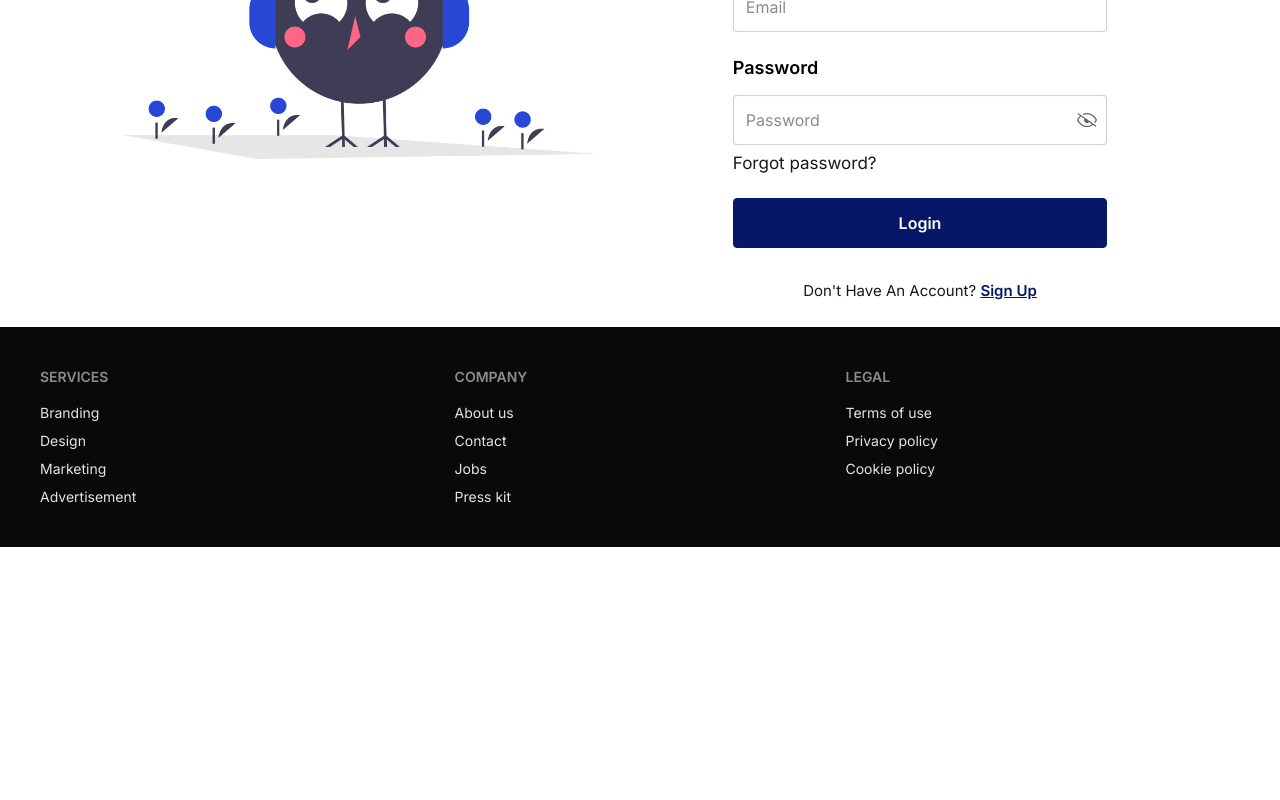
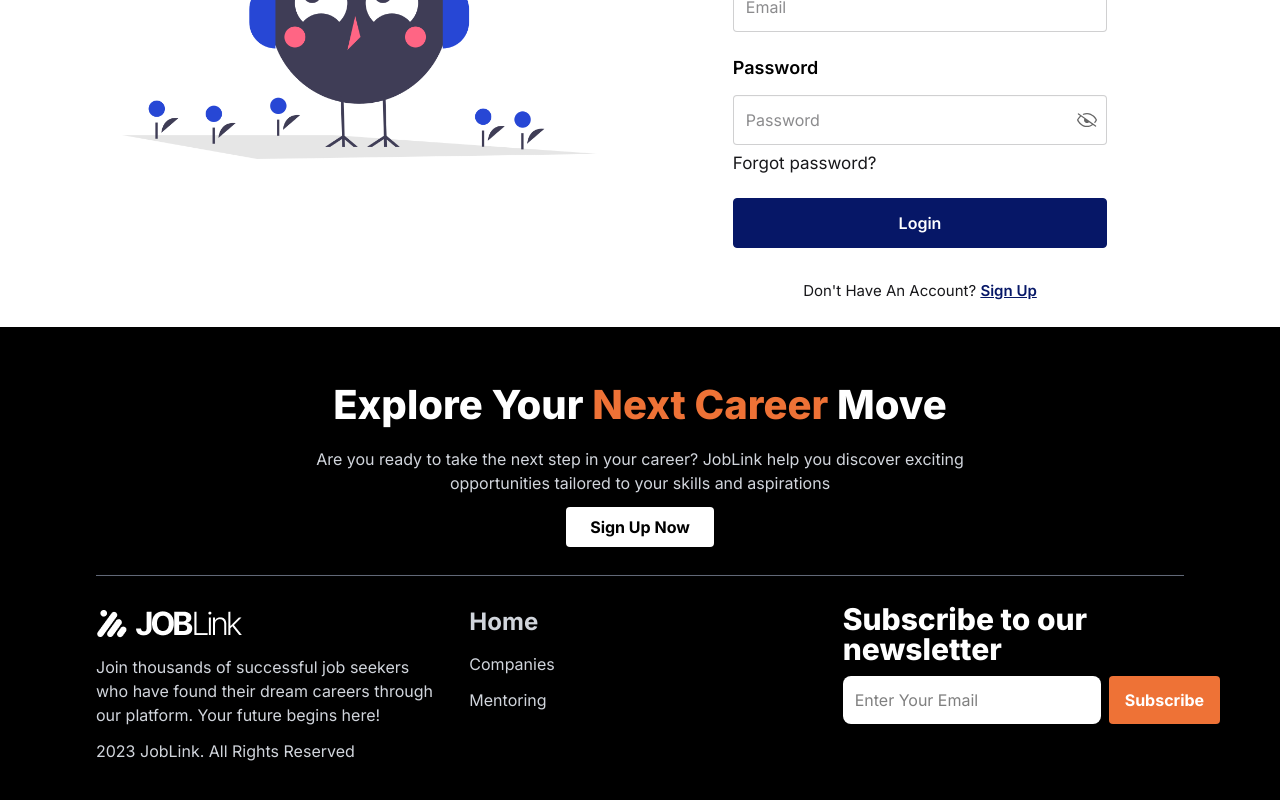
Before and after one commit to aspinchakma/Job-Track, a React (Vite) app: page /login in a window 1280 px wide. Shown: the part 504-1304 px from the top of the page. Before the commit the page ends 1051 px from the top, so only its background shows below. Built offline with nearby package versions, Linux system fonts and the light colour scheme; no server answers.

Commit message:
footer section done

```diff
--- a/src/components/Footer.jsx
+++ b/src/components/Footer.jsx
@@ -1,26 +1,61 @@
+import { Link } from "react-router-dom";
+import footerLogo from "../assets/footerLogo.png";
+
 const Footer = () => {
   return (
-    <footer className="footer sm:footer-horizontal bg-neutral text-neutral-content p-10">
-      <nav>
-        <h6 className="footer-title">Services</h6>
-        <a className="link link-hover">Branding</a>
-        <a className="link link-hover">Design</a>
-        <a className="link link-hover">Marketing</a>
-        <a className="link link-hover">Advertisement</a>
-      </nav>
-      <nav>
-        <h6 className="footer-title">Company</h6>
-        <a className="link link-hover">About us</a>
-        <a className="link link-hover">Contact</a>
-        <a className="link link-hover">Jobs</a>
-        <a className="link link-hover">Press kit</a>
-      </nav>
-      <nav>
-        <h6 className="footer-title">Legal</h6>
-        <a className="link link-hover">Terms of use</a>
-        <a className="link link-hover">Privacy policy</a>
-        <a className="link link-hover">Cookie policy</a>
-      </nav>
+    <footer className="py-5 lg:py-12 bg-black text-gray-300">
+      <div className="w-[95%] lg:w-[85%] mx-auto">
+        <h2 className="text-center text-white text-[30px] lg:text-[40px] font-extrabold">
+          Explore Your <span className="text-[#ee7236]">Next Career</span> Move
+        </h2>
+        <p className="max-w-[700px] mx-auto text-center my-3">
+          Are you ready to take the next step in your career? JobLink help you
+          discover exciting opportunities tailored to your skills and
+          aspirations
+        </p>
+        <div className="w-fit mx-auto">
+          <Link
+            className="inline-block py-2 px-6 rounded-[4px] bg-white text-black font-bold"
+            to={`/login`}
+          >
+            Sign Up Now
+          </Link>
+        </div>
+
+        <div className="divider h-[1px] bg-gray-500 my-7"></div>
+        <div>
+          <div className="grid grid-cols-1 lg:grid-cols-3 gap-8">
+            <div>
+              <img src={footerLogo} alt="" />
+              <p className="mt-3">
+                Join thousands of successful job seekers who have found their
+                dream careers through our platform. Your future begins here!
+              </p>
+            </div>
+            <div className="space-y-3">
+              <h3 className="text-[20px] lg:text-[24px] font-bold">Home</h3>
+              <h3>Companies</h3>
+              <h3>Mentoring</h3>
+            </div>
+            <div>
+              <h3 className="text-[24px] lg:text-[30px] font-extrabold text-white max-w-[300px] leading-[30px]">
+                Subscribe to our newsletter
+              </h3>
+              <div className="mt-3 flex items-center gap-2">
+                <input
+                  className="bg-white rounded-lg px-3 py-3 text-black"
+                  type="email"
+                  placeholder="Enter Your Email"
+                />
+                <button className="bg-[#ee7236] py-3 text-white font-bold px-4 rounded-[4px]">
+                  Subscribe
+                </button>
+              </div>
+            </div>
+          </div>
+          <p className="mt-3">2023 JobLink. All Rights Reserved</p>
+        </div>
+      </div>
     </footer>
   );
 };
```
Also changed, not shown: src/assets/footerLogo.png (added).
